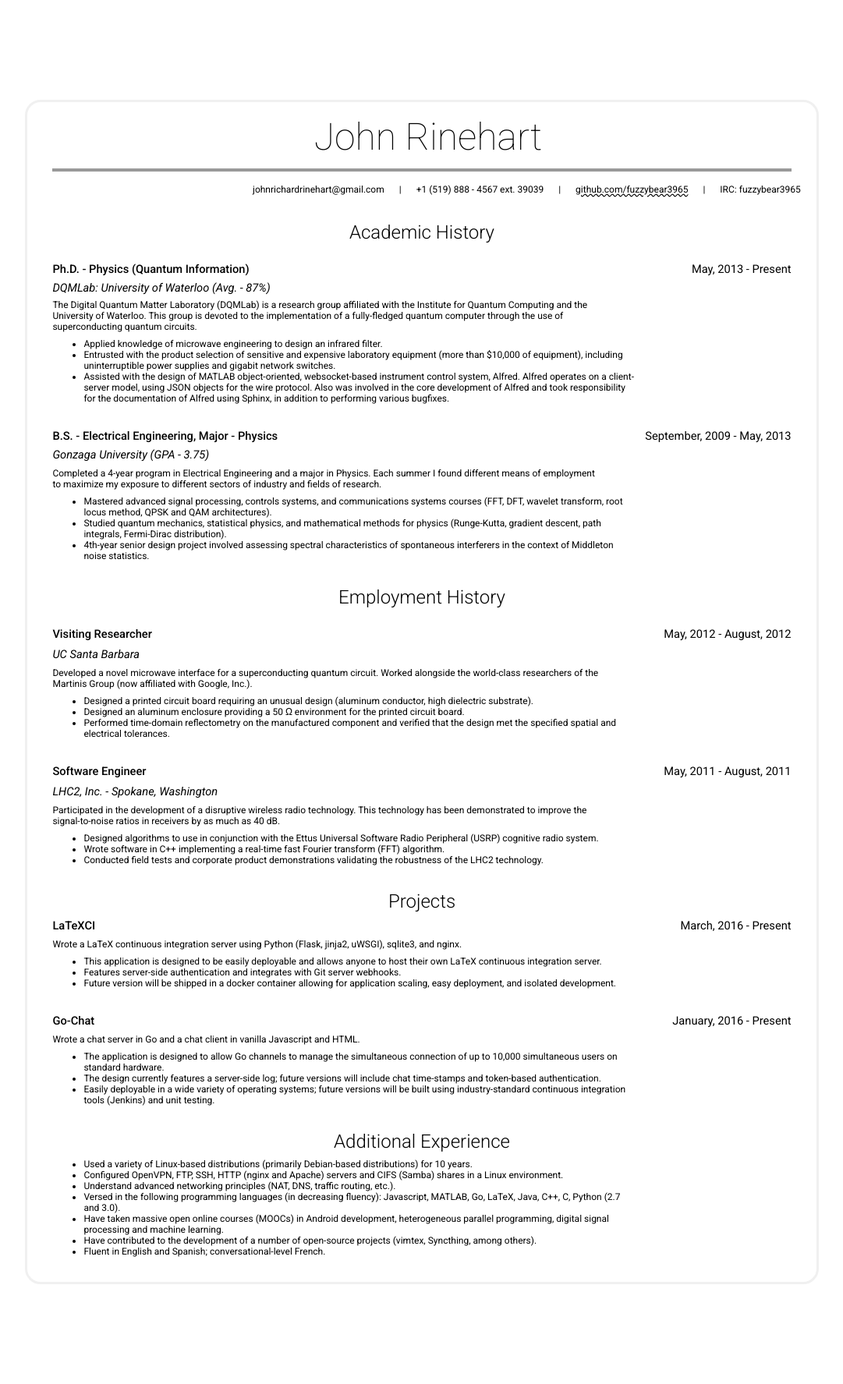
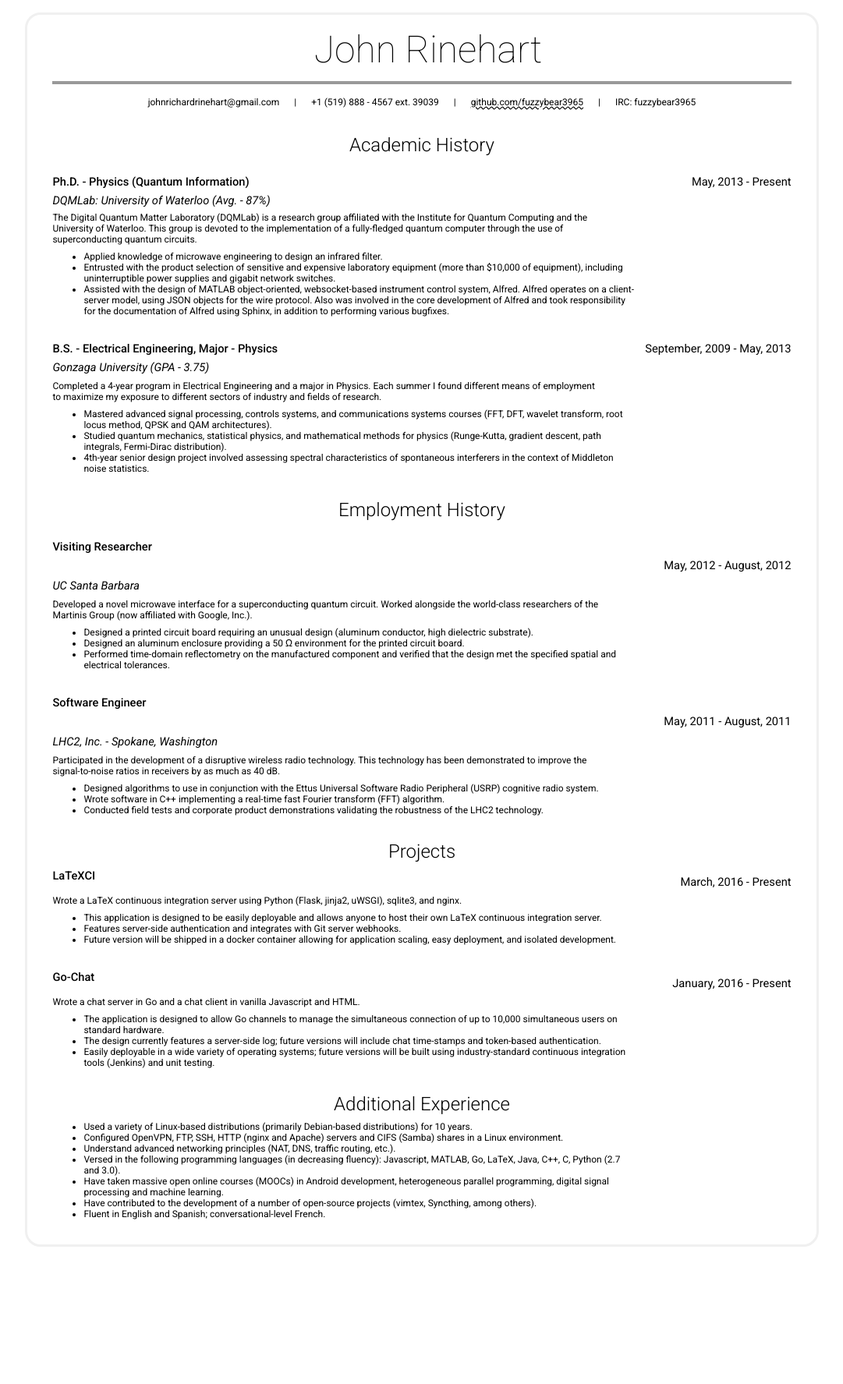
Before and after one commit to johnrichardrinehart/website, a Jekyll site: the page resume.html, which Jekyll copies as it is, in a window 1280 px wide. Shown: the whole page at 78% size, without its empty margins (99-1180 px from the left). Built offline with Jekyll 4.4.1, drawn with Linux system fonts in a browser that asks for light colours; after the commit the page ends 1615 px from its top, so only the background shows below that.

Commit message:
cleaned up css for resume a bit. needs an entire rework.

```diff
--- a/css/resume.css
+++ b/css/resume.css
@@ -80,7 +80,7 @@
 }
 
 .to-center {
-   position:absolute;
+   position:relative;
    width:100%;
 /*   margin:0 auto; */
    text-align:center;
@@ -177,7 +177,7 @@
 
    #resume {
       width: 80%;
-   margin: 8rem auto 8rem auto; /* top&bottom, left&right */
+   margin: 1rem auto 1rem auto; /* top&bottom, left&right */
    }
 }
 
```
